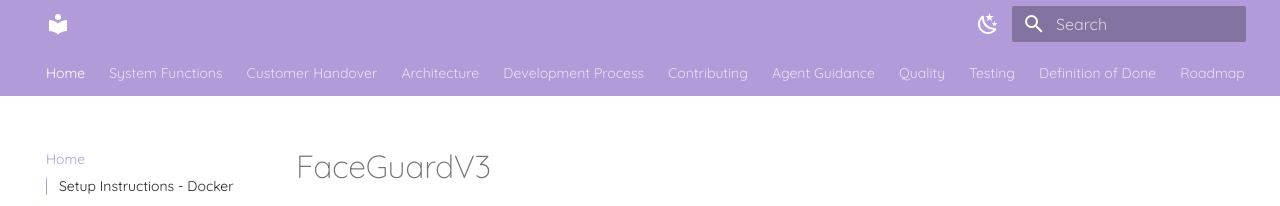
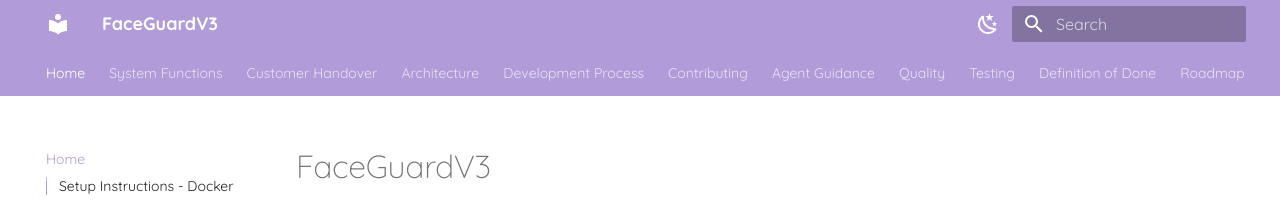
Before and after one commit to Innopolis-Robotics-Society/FaceGuardV3, an MkDocs documentation site: the page built from docs/index.md, in a window 1280 px wide. Shown: the top 206 px of the page. Built offline with MkDocs 1.6.1 and Material for MkDocs 9.7.7, drawn with Linux system fonts in a browser that asks for light colours.

Commit message:
Update mkdocs.yml

```diff
--- a/mkdocs.yml
+++ b/mkdocs.yml
@@ -1,3 +1,4 @@
+site_name: FaceGuardV3
 site_url: https://innopolis-robotics-society.github.io/FaceGuardV3/
 theme:
   name: material
```
